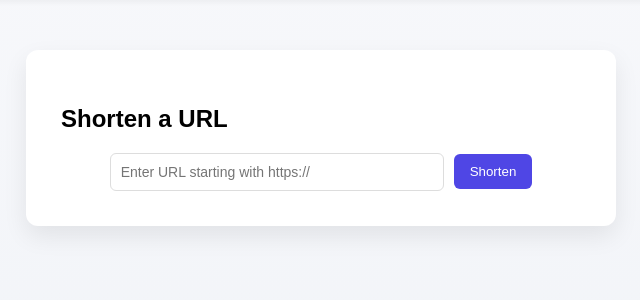
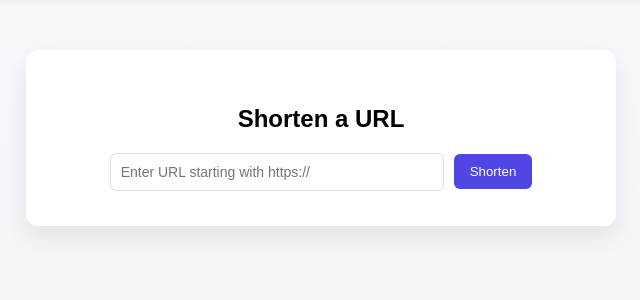
Before and after one commit to resharthy-g/url-shortener, a Flask app: page / in a window 1280 px wide. Shown: the part 53-353 px from the top of the page, without its empty margins (319-959 px from the left). Run offline with Flask 3, Linux system fonts and the light colour scheme.

Commit message:
center shorten title

```diff
--- a/static/style.css
+++ b/static/style.css
@@ -47,6 +47,13 @@ body {
     border-radius: 12px;
     box-shadow: 0 10px 25px rgba(0,0,0,0.08);
 
+}
+
+/* center the title above the input box */
+
+.container h2 {
+    text-align: center;
+    margin-bottom: 20px;
 }
 
 
```
